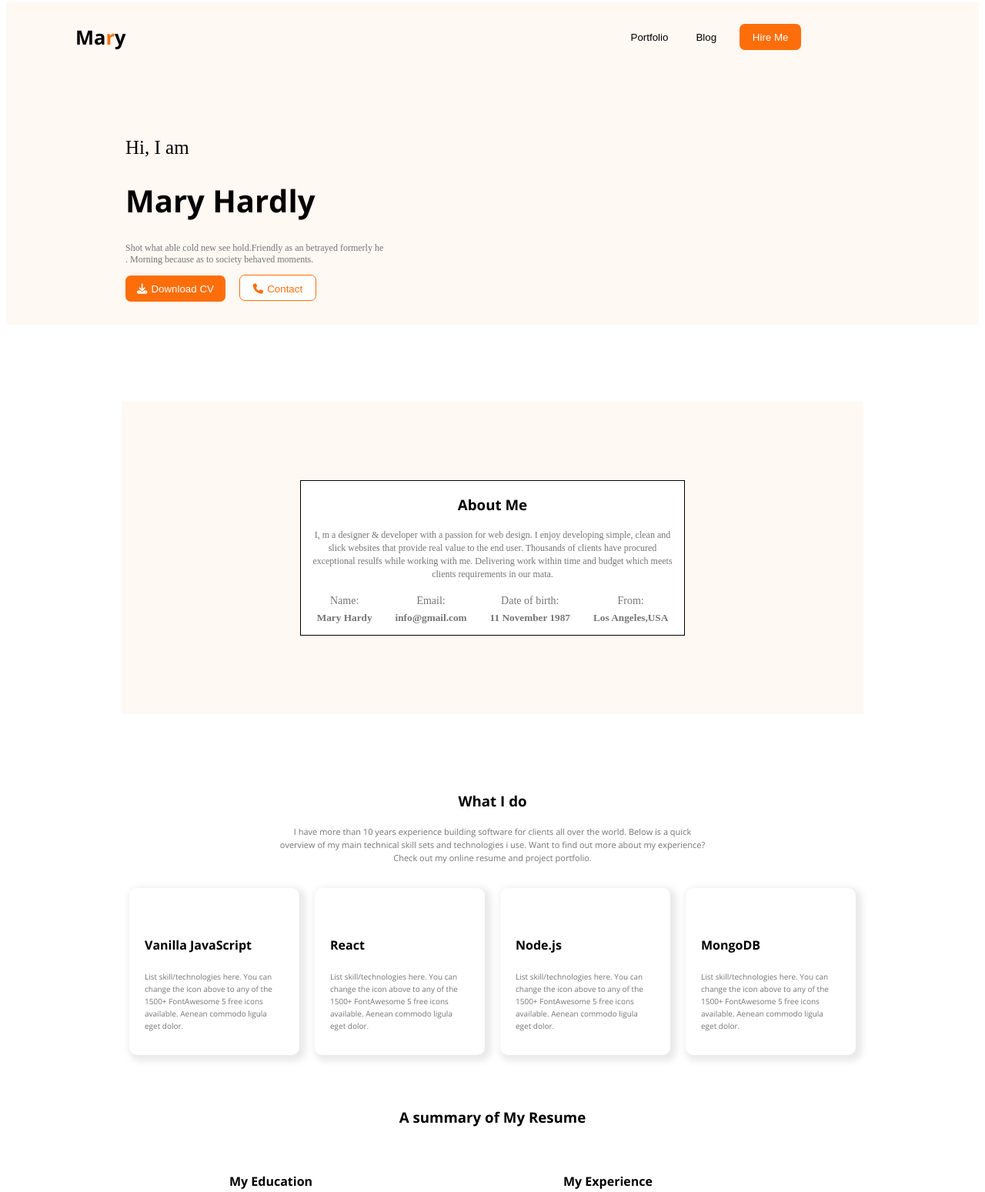
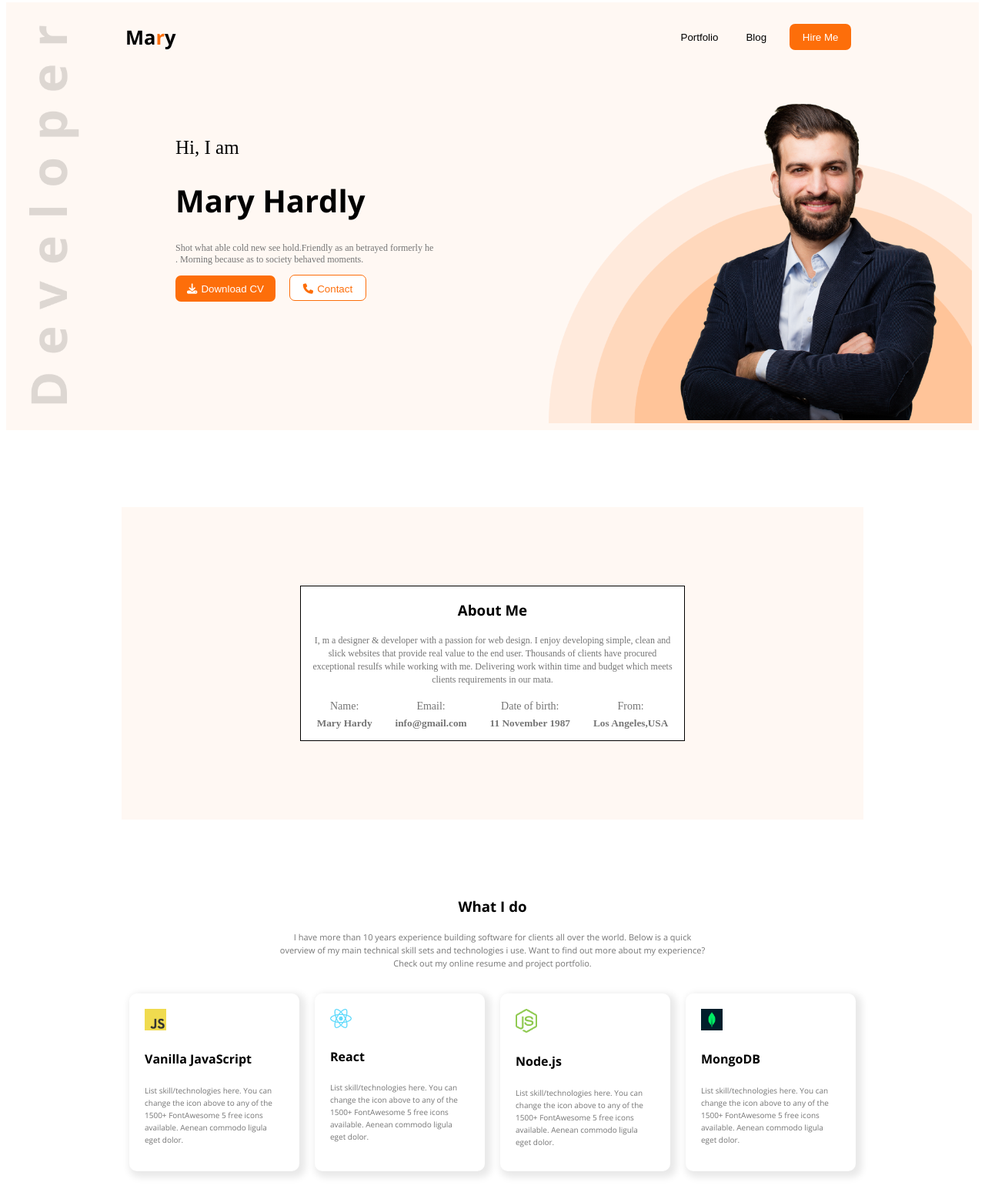
Before and after one commit to Nahinbinteazad/C231424-Portfolio-iiuc-Assignment, a plain HTML site: page index.html in a window 1280 px wide. Shown: the part 5-1554 px from the top of the page at 77% size. Drawn offline with nearby package versions, Linux system fonts and the light colour scheme; the site is published under a folder, as on GitHub Pages, so addresses that start at the root find nothing.

Commit message:
second commit

```diff
--- a/index.html
+++ b/index.html
@@ -15,7 +15,7 @@
   <body>
     <div class="bg">
         <div style="padding: 30px;">
-            <img class="img1" src="/assets/developer.png" alt="">
+            <img class="img1" src="assets/developer.png" alt="">
         </div>
 
         <header class="pad">
@@ -49,9 +49,9 @@
 
                 <div>
                     <div class="men">
-                        <img  style="width: 370px;" src="/assets/hardy.png" alt="">
+                        <img  style="width: 370px;" src="assets/hardy.png" alt="">
                         <div class="menbg">
-                            <img  style="width: 550px;" src="/assets/header_bg.png" alt="">
+                            <img  style="width: 550px;" src="assets/header_bg.png" alt="">
                         </div>
                     </div>
                 </div>
@@ -100,22 +100,22 @@
         </div>
         <div class="maindo">
             <div class="do1">
-                <img src="/assets/icons/js.png" alt="">
+                <img src="assets/icons/js.png" alt="">
                 <h4>Vanilla JavaScript</h4>
                 <p>List skill/technologies here. You can change the icon above to any of the 1500+ FontAwesome 5 free icons available. Aenean commodo ligula eget dolor.</p>
             </div>
             <div class="do1">
-                <img src="/assets/icons/react.png" alt="">
+                <img src="assets/icons/react.png" alt="">
                 <h4>React</h4>
                 <p>List skill/technologies here. You can change the icon above to any of the 1500+ FontAwesome 5 free icons available. Aenean commodo ligula eget dolor.</p>
             </div>
             <div class="do1">
-                <img src="/assets/icons/nodejs.png" alt="">
+                <img src="assets/icons/nodejs.png" alt="">
                 <h4>Node.js</h4>
                 <p>List skill/technologies here. You can change the icon above to any of the 1500+ FontAwesome 5 free icons available. Aenean commodo ligula eget dolor.</p>
             </div>
             <div class="do1">
-                <img src="/assets/icons/mongo.png" alt="">
+                <img src="assets/icons/mongo.png" alt="">
                 <h4>MongoDB</h4>
                 <p>List skill/technologies here. You can change the icon above to any of the 1500+ FontAwesome 5 free icons available. Aenean commodo ligula eget dolor.</p>
             </div>
@@ -215,9 +215,9 @@
                 <h4 style="font-size: 20px;">Lets Connect</h4>
                 <p>Please fill out the form on this section to contact with me or call between 9:<br>00 A.M and 8.00 P.M ET, Monday through Friday.</p>
                 <div class="img2">
-                    <img src="/assets/icons/facebook.png" alt="">
-                    <img src="/assets/icons/twitter.png" alt="">
-                    <img src="/assets/icons/insta.png" alt="">
+                    <img src="assets/icons/facebook.png" alt="">
+                    <img src="assets/icons/twitter.png" alt="">
+                    <img src="assets/icons/insta.png" alt="">
                 </div>
             </div>
 
```
